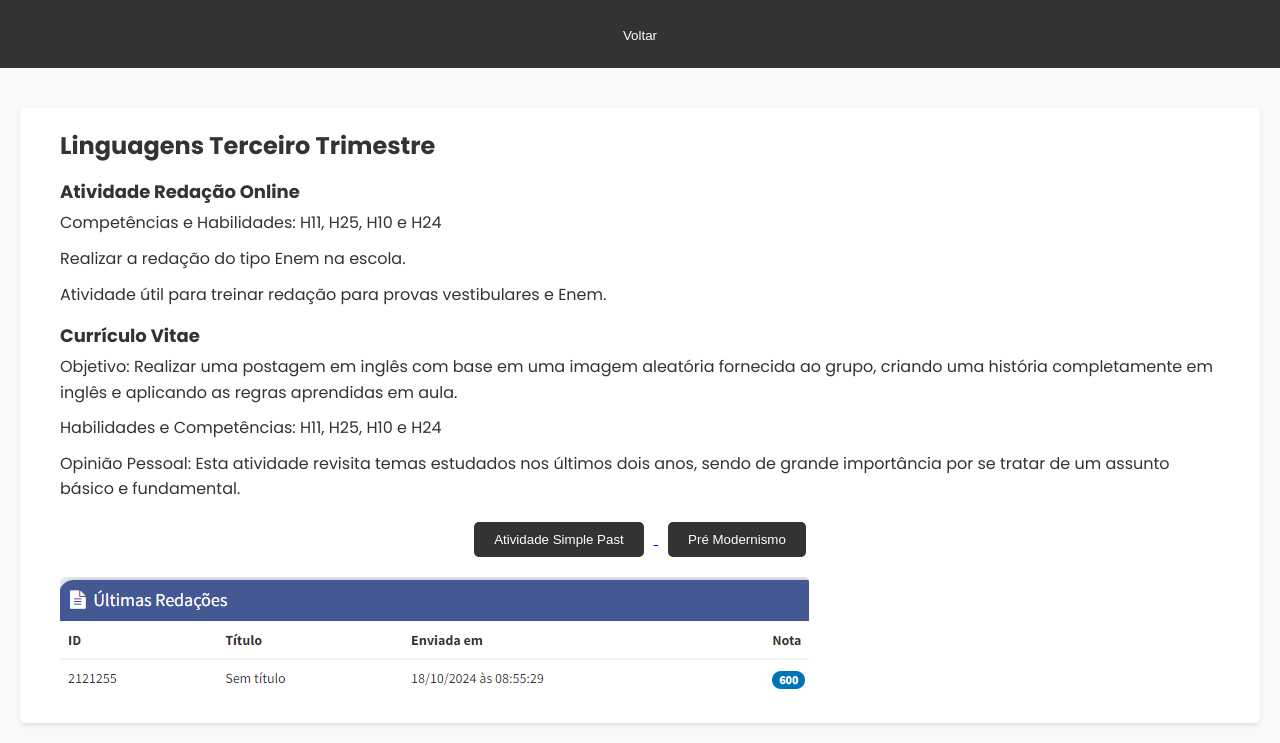
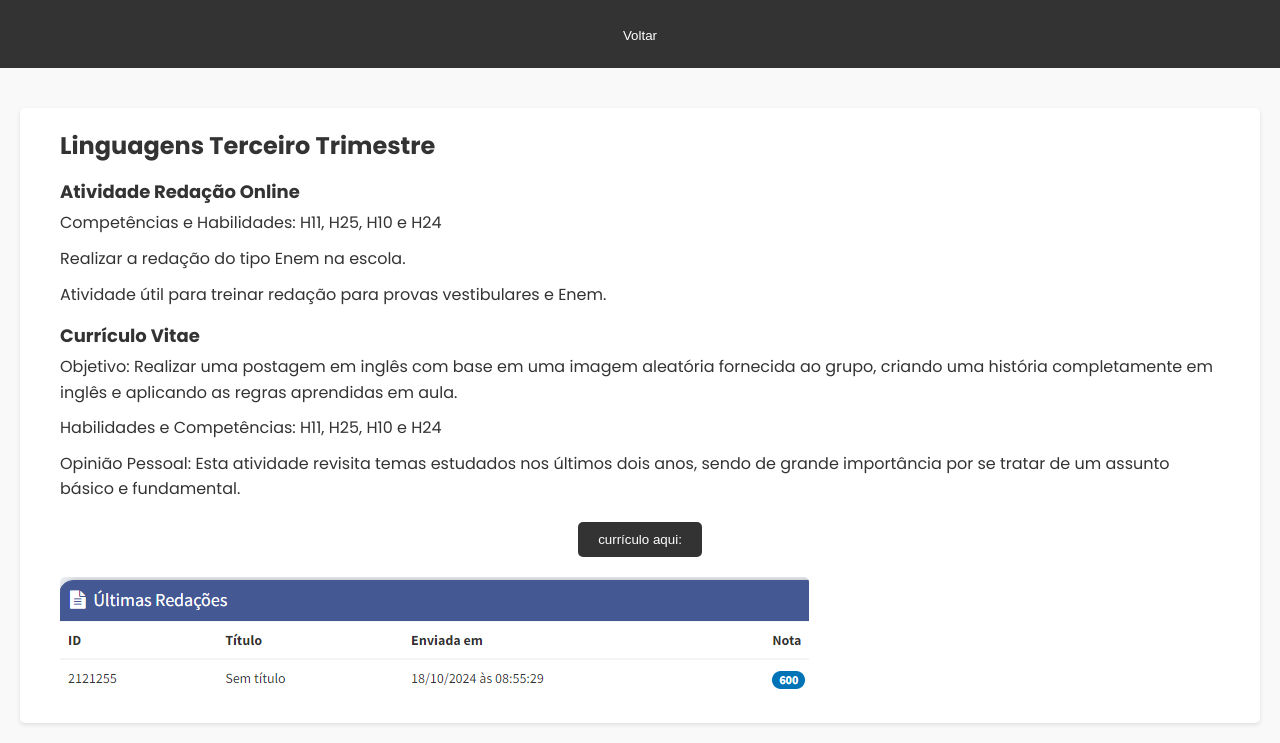
Before and after one commit to vitorsoligo/PORTFOLIO, a plain HTML site: page linguagens3.html in a window 1280 px wide. Shown: the part 182-925 px from the top of the page. Drawn offline with Linux system fonts and the light colour scheme.

Commit message:
Update linguagens3.html

```diff
--- a/linguagens3.html
+++ b/linguagens3.html
@@ -150,12 +150,8 @@
                         <p>Opinião Pessoal: Esta atividade revisita temas estudados nos últimos dois anos, sendo de grande importância por se tratar de um assunto básico e fundamental.</p>
 
                         <div class="btn-trimestre">
-                            <a href="https://www.canva.com/design/DAGBLfOAgO4/2tisALcQwhvH6f2IBWygmg/edit">
-                                <button>Atividade Simple Past</button>
-                            </a>
-
-                            <a href="https://www.canva.com/design/DAGBLfOAgO4/2tisALcQwhvH6f2IBWygmg/edit">
-                                <button>Pré Modernismo</button>
+                            <a href="curriculo.html">
+                                <button>currículo aqui:</button>
                             </a>
 
                         </div>
```
